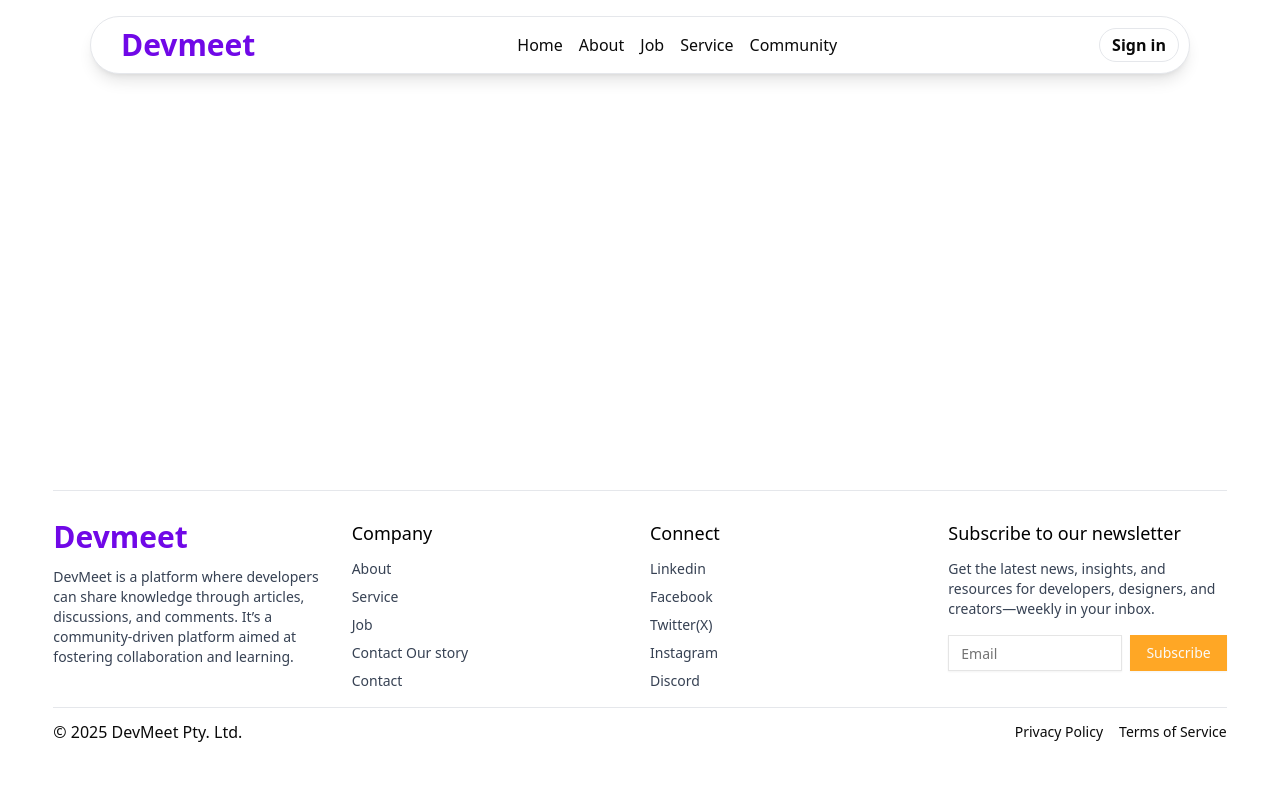
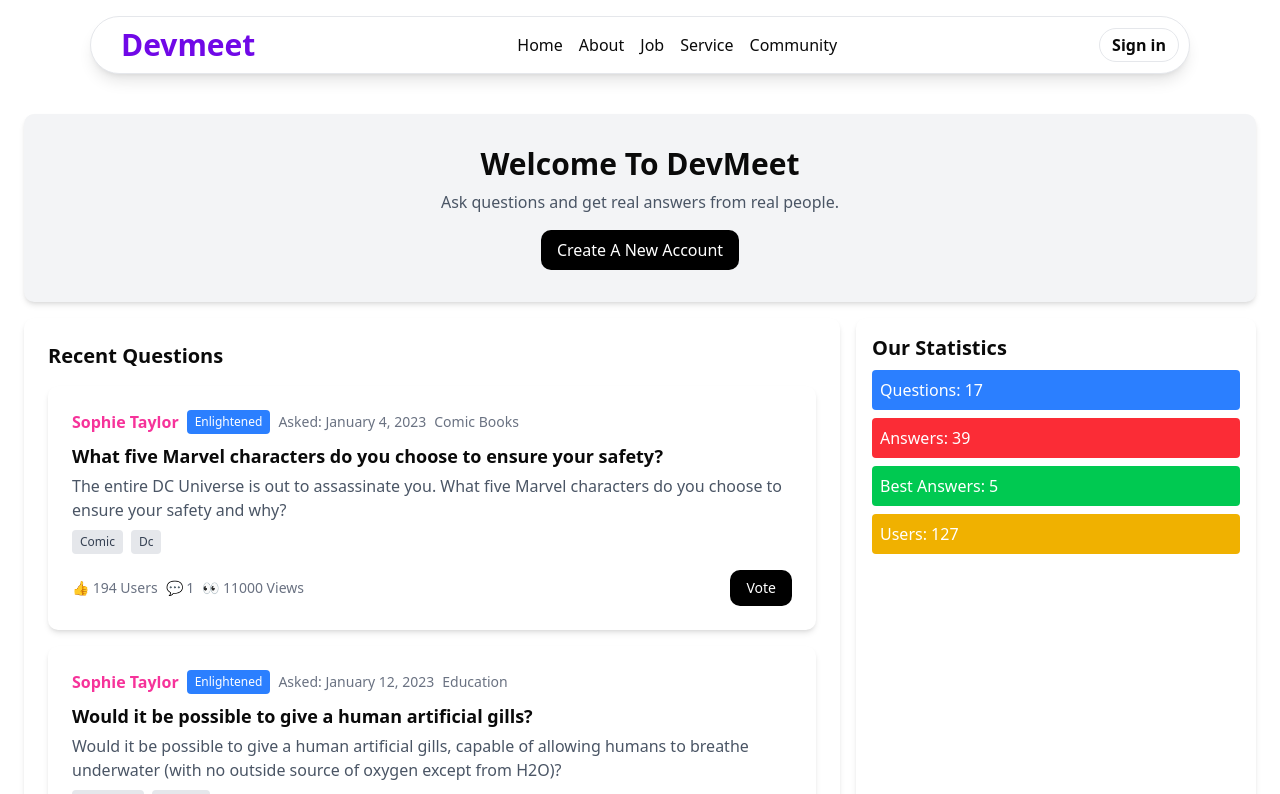
Before and after one commit to Sushanto171/devmeet, a Next.js app: page / in a window 1280 px wide. Shown: the top 794 px of the page. Built offline with nearby package versions, Linux system fonts and the light colour scheme.

Commit message:
Add homepage layout with Banner, QuestionCard, and Statistics components

```diff
--- a/src/app/page.js
+++ b/src/app/page.js
@@ -1,3 +1,39 @@
+import Banner from "@/components/Banner";
+import QuestionCard from "@/components/QuestionCard";
+import Statistics from "@/components/Statistics";
+
 export default function Home() {
-  return <div></div>;
+    return (
+        <div className="container mx-auto p-6 grid grid-cols-1 md:grid-cols-3 gap-4">
+            <div className="md:col-span-3">
+                <Banner />
+            </div>
+            <div className="md:col-span-2 bg-white p-6 rounded-lg shadow-md">
+                <h2 className="text-xl font-semibold mb-4">Recent Questions</h2>
+                <QuestionCard
+                    user="Sophie Taylor"
+                    date="January 4, 2023"
+                    category="Comic Books"
+                    title="What five Marvel characters do you choose to ensure your safety?"
+                    description="The entire DC Universe is out to assassinate you. What five Marvel characters do you choose to ensure your safety and why?"
+                    tags={["Comic", "Dc"]}
+                    likes={194}
+                    comments={1}
+                    views={11000}
+                />
+                <QuestionCard
+                    user="Sophie Taylor"
+                    date="January 12, 2023"
+                    category="Education"
+                    title="Would it be possible to give a human artificial gills?"
+                    description="Would it be possible to give a human artificial gills, capable of allowing humans to breathe underwater (with no outside source of oxygen except from H2O)?"
+                    tags={["Education", "Science"]}
+                    likes={90}
+                    comments={2}
+                    views={6000}
+                />
+            </div>
+            <Statistics />
+        </div>
+    );
 }
--- /dev/null
+++ b/src/components/Banner.jsx
@@ -0,0 +1,15 @@
+const Banner = () => {
+    return (
+        <div className="bg-gray-100 p-8 text-center rounded-lg shadow-md">
+            <h1 className="text-3xl font-bold">Welcome To DevMeet</h1>
+            <p className="text-gray-600 mt-2">
+                Ask questions and get real answers from real people.
+            </p>
+            <button className="mt-4 bg-black text-white px-4 py-2 rounded-lg hover:bg-gray-800">
+                Create A New Account
+            </button>
+        </div>
+    );
+};
+
+export default Banner;
--- /dev/null
+++ b/src/components/QuestionCard.jsx
@@ -0,0 +1,29 @@
+const QuestionCard = ({ user, date, category, title, description, tags, likes, comments, views }) => {
+    return (
+        <div className="bg-white p-6 rounded-lg shadow-md mb-4">
+            <div className="flex items-center space-x-2">
+                <span className="font-bold text-pink-500">{user}</span>
+                <span className="bg-blue-500 text-white px-2 py-1 text-xs rounded">Enlightened</span>
+                <span className="text-gray-500 text-sm">Asked: {date}</span>
+                <span className="text-gray-500 text-sm">{category}</span>
+            </div>
+            <h3 className="text-lg font-semibold mt-2">{title}</h3>
+            <p className="text-gray-600 mt-1">{description}</p>
+            <div className="flex space-x-2 mt-2">
+                {tags.map(tag => (
+                    <span key={tag} className="bg-gray-200 text-gray-700 px-2 py-1 text-xs rounded">{tag}</span>
+                ))}
+            </div>
+            <div className="flex items-center justify-between mt-4 text-gray-500 text-sm">
+                <div className="flex items-center space-x-2">
+                    <span>👍 {likes} Users</span>
+                    <span>💬 {comments}</span>
+                    <span>👀 {views} Views</span>
+                </div>
+                <button className="bg-black text-white px-4 py-2 rounded-lg hover:bg-gray-800">Vote</button>
+            </div>
+        </div>
+    );
+};
+
+export default QuestionCard;
--- /dev/null
+++ b/src/components/Statistics.jsx
@@ -0,0 +1,15 @@
+const Statistics = () => {
+    return (
+        <div className="bg-white p-4 rounded-lg shadow-md">
+            <h2 className="text-xl font-semibold">Our Statistics</h2>
+            <div className="mt-2 space-y-2">
+                <div className="bg-blue-500 text-white p-2 rounded">Questions: 17</div>
+                <div className="bg-red-500 text-white p-2 rounded">Answers: 39</div>
+                <div className="bg-green-500 text-white p-2 rounded">Best Answers: 5</div>
+                <div className="bg-yellow-500 text-white p-2 rounded">Users: 127</div>
+            </div>
+        </div>
+    );
+};
+
+export default Statistics;
```
